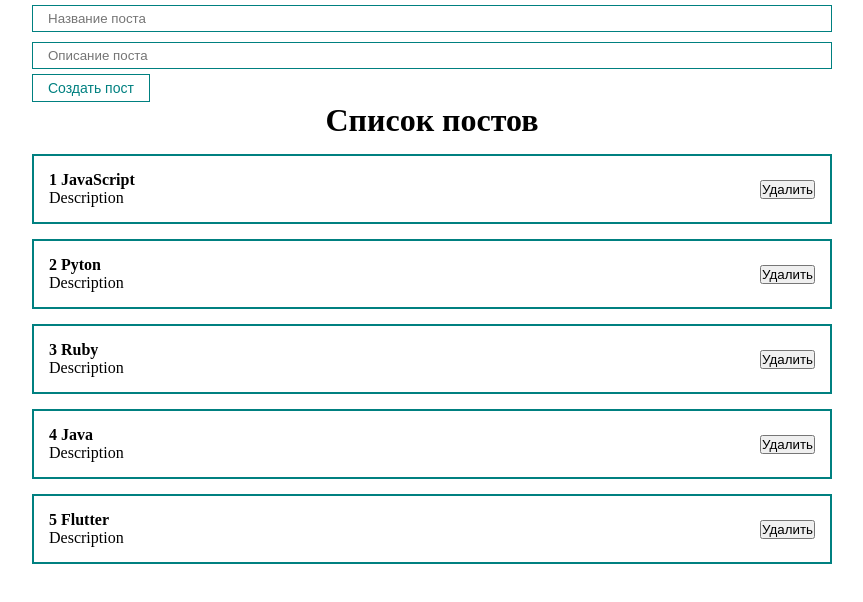
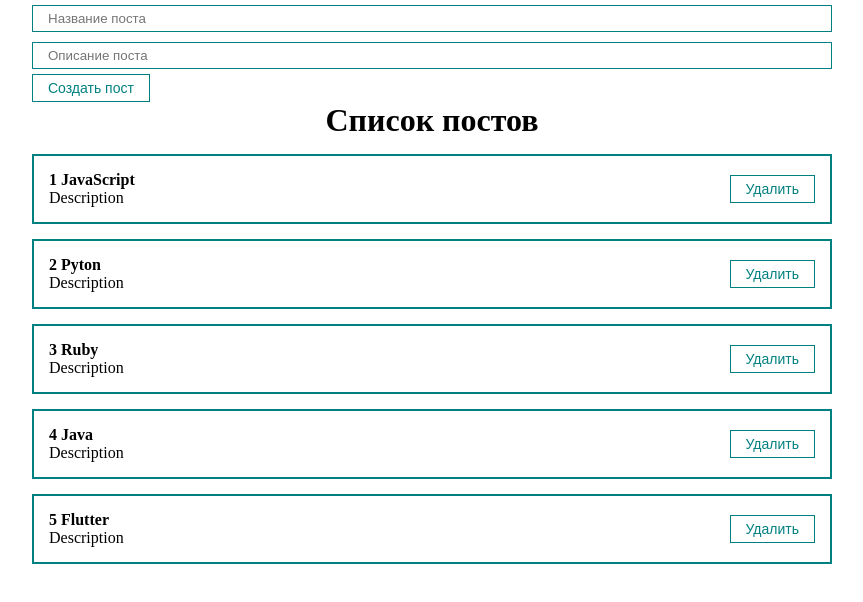
Before and after one commit to efinswim/Test-React-App, a React (Create React App) app: page / in a window 1280 px wide. Shown: the top 602 px of the page, without its empty margins (208-1071 px from the left). Built offline with nearby package versions, Linux system fonts and the light colour scheme.

Commit message:
Added new component PostForm, fixed postitem, postlist. AddedButton component has renamed to CustomButton.

```diff
--- a/src/App.js
+++ b/src/App.js
@@ -1,9 +1,7 @@
 import React, {useState} from "react";
 import './styles/App.css';
+import PostForm from "./components/PostForm";
 import PostList from "./components/PostList";
-import AddedButton from "./components/UI/button/AddedButton";
-import CustomInput from "./components/UI/input/CustomInput";
-import {useRef} from "react";
 
 function App() {
   const [posts, setPosts] = useState([
@@ -14,45 +12,22 @@ function App() {
     {id: 5, title: 'Flutter', body: 'Description'},
   ])
 
-  const [post, setPost] = useState({
-    title: '',
-    body: ''
-  })
+  const createPost = (newPost) => {
+    setPosts([...posts, newPost])
+  }
 
-  const addNewPost = (event) => {
-    event.preventDefault()
-
-    const newPost = {
-      id: Date.now(),
-    }
-
-    setPosts([...posts, {...post, id: Date.now()}])
-
-    setPost({
-      title: '',
-      body: ''
-    })
-    console.log(newPost)
+  const removePost = (currentPost) => {
+    setPosts(posts.filter(item => item.id !== currentPost.id))
   }
 
   return (
     <div className="App">
-      <form>
-        <CustomInput
-          value={post.title}
-          onChange={event => setPost({...post, title: event.target.value})}
-          type="text"
-          placeholder="Название поста"
-        />
-        <CustomInput
-          value={post.body}
-          onChange={event => setPost({...post, body: event.target.value})}
-          type="text"
-          placeholder="Описание поста"
-        />
-        <AddedButton onClick={addNewPost}>Создать пост</AddedButton>
-      </form>
-      <PostList posts={posts} title="Список постов"/>
+      <PostForm create={createPost}/>
+      {
+        posts.length === 0 ?
+          <h1>Нет постов мой друг, к сожалению</h1> :
+          <PostList remove={removePost} posts={posts} title="Список постов"/>
+      }
     </div>
   );
 }
--- /dev/null
+++ b/src/components/PostForm.jsx
@@ -0,0 +1,46 @@
+import React from 'react';
+import CustomInput from "./UI/input/CustomInput";
+import CustomButton from "./UI/button/CustomButton";
+import {useState} from "react";
+
+const PostForm = ({create}) => {
+  const [post, setPost] = useState({
+    title: '',
+    body: ''
+  })
+
+  const addNewPost = (event) => {
+    event.preventDefault()
+
+    const newPost = {
+      ...post, id: Date.now(),
+    }
+
+    create(newPost)
+
+    setPost({
+      title: '',
+      body: ''
+    })
+  }
+
+  return (
+      <form>
+        <CustomInput
+          value={post.title}
+          onChange={event => setPost({...post, title: event.target.value})}
+          type="text"
+          placeholder="Название поста"
+        />
+        <CustomInput
+          value={post.body}
+          onChange={event => setPost({...post, body: event.target.value})}
+          type="text"
+          placeholder="Описание поста"
+        />
+        <CustomButton onClick={addNewPost}>Создать пост</CustomButton>
+      </form>
+  );
+};
+
+export default PostForm;
--- a/src/components/PostItem.jsx
+++ b/src/components/PostItem.jsx
@@ -1,4 +1,5 @@
 import React from 'react';
+import CustomButton from "./UI/button/CustomButton";
 
 const PostItem = (props) => {
 
@@ -11,7 +12,7 @@ const PostItem = (props) => {
           </div>
         </div>
         <div className="post__btns">
-          <button>Удалить</button>
+          <CustomButton onClick={() => props.remove(props.post)}>Удалить</CustomButton>
         </div>
       </div>
   );
--- a/src/components/PostList.jsx
+++ b/src/components/PostList.jsx
@@ -1,7 +1,7 @@
 import React from 'react';
 import PostItem from "./PostItem";
 
-const PostList = ({posts, title}) => {
+const PostList = ({posts, title, remove}) => {
 
   return (
     <div>
@@ -9,7 +9,7 @@ const PostList = ({posts, title}) => {
         {title}
       </h1>
       {posts.map((post, index) =>
-        <PostItem post={post} key={post.id} number={index + 1}/>
+        <PostItem remove={remove} post={post} key={post.id} number={index + 1}/>
       )}
     </div>
   );
--- a/src/components/UI/button/AddedButton.jsx
+++ b/src/components/UI/button/CustomButton.jsx
@@ -2,7 +2,7 @@ import React from 'react';
 
 import classes from './AddedButton.module.css';
 
-const AddedButton = ({children, ...props}) => {
+const CustomButton = ({children, ...props}) => {
   return (
     <button {...props} className={classes.AddedButton}>
       {children}
@@ -10,4 +10,4 @@ const AddedButton = ({children, ...props}) => {
   );
 };
 
-export default AddedButton;
+export default CustomButton;
```
